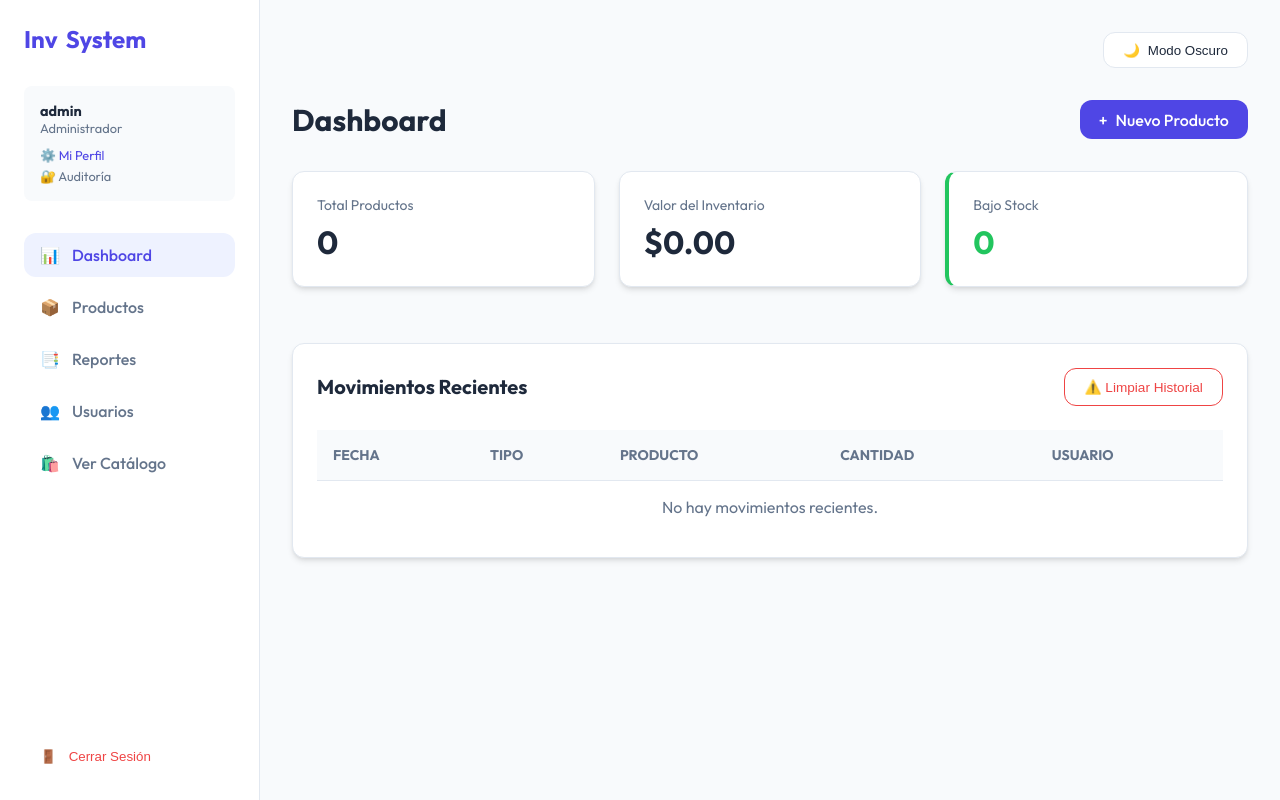
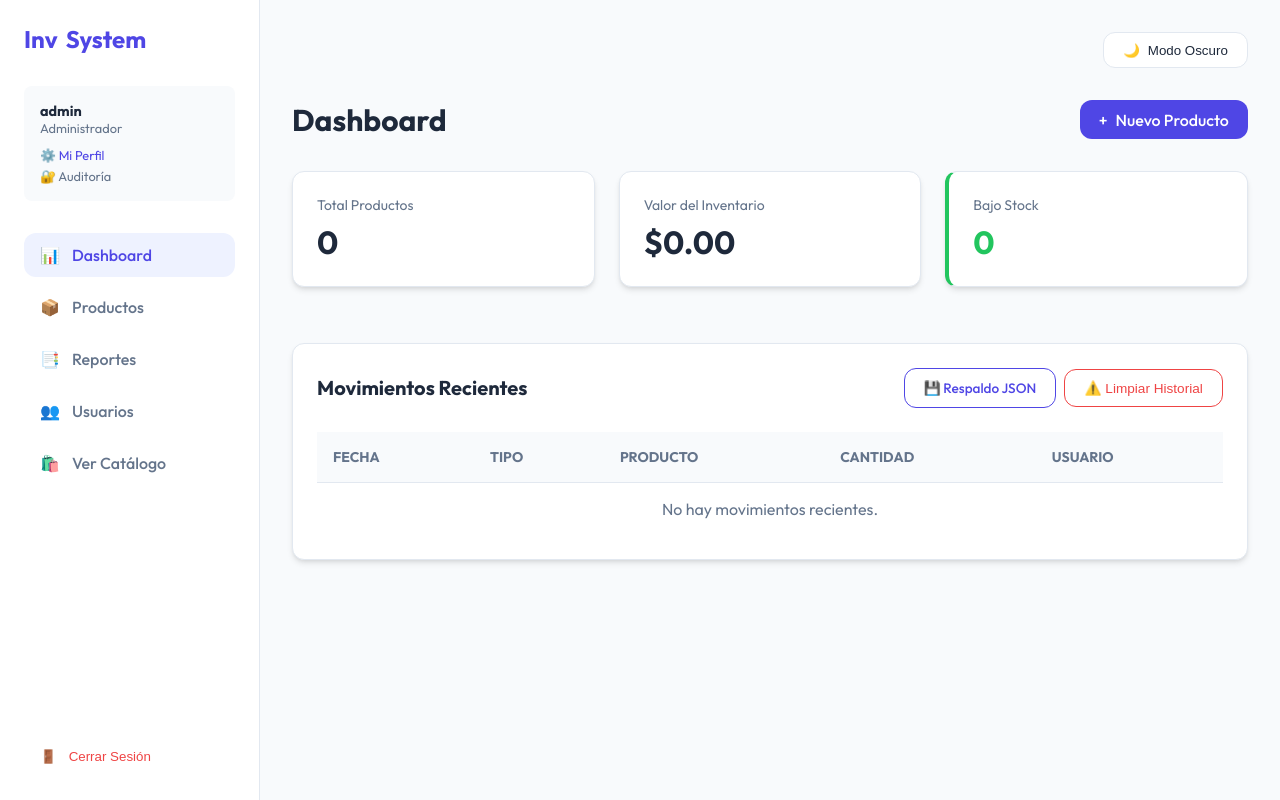
Before and after one commit to DanielMarinSysDev/Proyecto-Electiva, a Django app: page /dashboard/ in a window 1280 px wide. Run offline with Django 5.2, Linux system fonts and the light colour scheme; a user stored in the database is signed in; data that the repository does not hold is empty.

Commit message:
feat: add admin json backup and security hardening

```diff
--- a/sistema_inventario/inventario_web/core/templates/core/dashboard.html
+++ b/sistema_inventario/inventario_web/core/templates/core/dashboard.html
@@ -33,14 +33,21 @@
     <div style="display: flex; justify-content: space-between; align-items: center; margin-bottom: 1.5rem;">
         <h3 style="font-size: 1.25rem;">Movimientos Recientes</h3>
         {% if user.is_superuser %}
+        <div style="display: flex; gap: 0.5rem; align-items: center;">
+            <a href="{% url 'admin_backup' %}" class="btn btn-outline"
+                style="color: var(--primary); border-color: var(--primary); font-size: 0.85rem; text-decoration: none;">
+                💾 Respaldo JSON
+            </a>
             <form action="{% url 'limpiar_movimientos' %}" method="post"
-            onsubmit="return confirm('¿Estás seguro de que quieres borrar TODO el historial de movimientos? Esta acción no se puede deshacer.');">
+                onsubmit="return confirm('¿Estás seguro de que quieres borrar TODO el historial de movimientos? Esta acción no se puede deshacer.');"
+                style="margin: 0;">
                 {% csrf_token %}
                 <button type="submit" class="btn btn-outline"
                     style="color: var(--danger); border-color: var(--danger); font-size: 0.85rem;">
                     ⚠️ Limpiar Historial
                 </button>
             </form>
+        </div>
         {% endif %}
     </div>
     <div class="table-container">
--- a/sistema_inventario/inventario_web/core/templates/core/landing.html
+++ b/sistema_inventario/inventario_web/core/templates/core/landing.html
@@ -256,8 +256,8 @@
         </div>
     </div>
 
-    <footer>
-        <p style="color: var(--text-muted);">© 2026 DanielMarinSysDev. Todos los derechos reservados.</p>
+    <footer style="text-align: center; padding: 2rem; margin-top: 4rem;">
+        <p style="color: var(--text-muted);">© {% now "Y" %} DanielMarinSysDev. Todos los derechos reservados.</p>
     </footer>
 
     <!-- tsParticles CDN -->
--- a/sistema_inventario/inventario_web/core/urls.py
+++ b/sistema_inventario/inventario_web/core/urls.py
@@ -26,6 +26,7 @@ urlpatterns = [
     path('usuarios/eliminar/<int:pk>/', views.eliminar_usuario, name='eliminar_usuario'), # Admin delete user
     path('perfil/', views.perfil_usuario, name='perfil_usuario'), # Self-service profile
     path('seguridad/auditoria/', views.audit_logs, name='audit_logs'), # Audit Log - Changed to avoid admin/ conflict
+    path('seguridad/respaldo/', views.admin_backup, name='admin_backup'), # JSON Backup
 
     # Auth Views
     path('login/', auth_views.LoginView.as_view(template_name='core/login.html'), name='login'),
--- a/sistema_inventario/inventario_web/core/views.py
+++ b/sistema_inventario/inventario_web/core/views.py
@@ -10,6 +10,8 @@ from .models import Producto, HistorialMovimiento, UserAudit, validar_positivo
 from .forms import ProductoForm, MovimientoForm
 from django.utils import timezone
 import csv
+from io import StringIO
+from django.core.management import call_command
 
 # --- DASHBOARD & HOME ---
 # --- DASHBOARD & HOME ---
@@ -327,6 +329,19 @@ def audit_logs(request):
     logs = UserAudit.objects.all().order_by('-timestamp')[:100] # Limit to 100 for perf
     return render(request, 'core/admin_audit.html', {'logs': logs})
 
+@login_required
+def admin_backup(request):
+    if not request.user.is_superuser:
+        messages.error(request, 'Acceso denegado.')
+        return redirect('dashboard')
+
+    sysout = StringIO()
+    # Dump only 'core' app data to avoid huge auth/session dumps, or use no args for everything
+    call_command('dumpdata', 'core', stdout=sysout)
+    response = HttpResponse(sysout.getvalue(), content_type='application/json')
+    response['Content-Disposition'] = f'attachment; filename="backup_inventario_{timezone.now().date()}.json"'
+    return response
+
 
 from django.contrib.auth.forms import SetPasswordForm
 
--- a/sistema_inventario/inventario_web/inventario_web/settings.py
+++ b/sistema_inventario/inventario_web/inventario_web/settings.py
@@ -21,10 +21,10 @@ BASE_DIR = Path(__file__).resolve().parent.parent
 # See https://docs.djangoproject.com/en/6.0/howto/deployment/checklist/
 
 # SECURITY WARNING: keep the secret key used in production secret!
-SECRET_KEY = 'django-insecure-)$6#ex@6z@3934j#-g(8g3_3@&mlse!dp(=2zka5^$$p0c*eg9'
+SECRET_KEY = os.environ.get('SECRET_KEY', 'django-insecure-)$6#ex@6z@3934j#-g(8g3_3@&mlse!dp(=2zka5^$$p0c*eg9')
 
 # SECURITY WARNING: don't run with debug turned on in production!
-DEBUG = True
+DEBUG = os.environ.get('DEBUG', 'True') == 'True'
 
 ALLOWED_HOSTS = ['.vercel.app', '.now.sh', '127.0.0.1', 'localhost', 'inventario.danielmarinsysdev.me']
 
```
Lines whose indentation alone changed are shown as unchanged.
